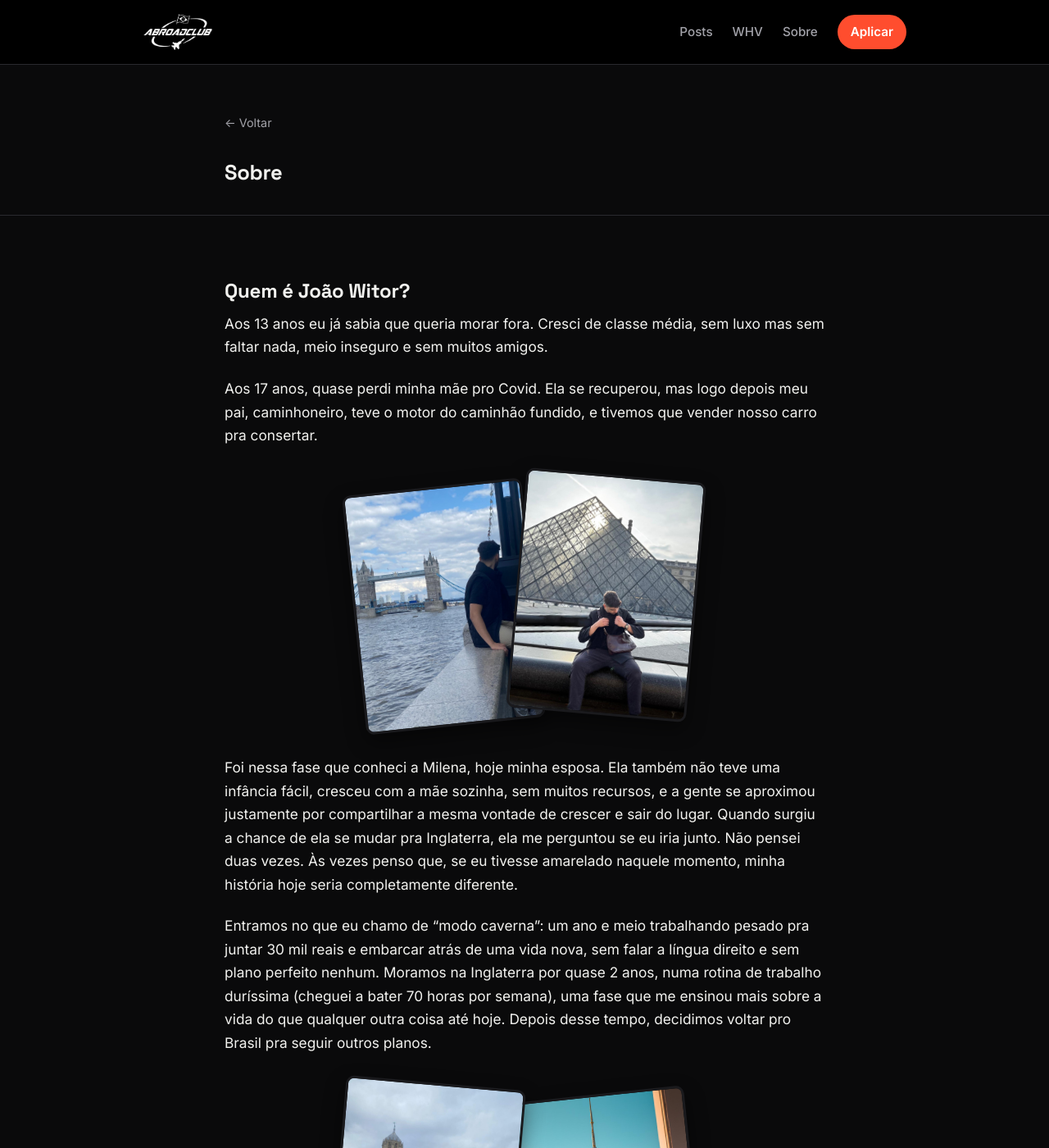
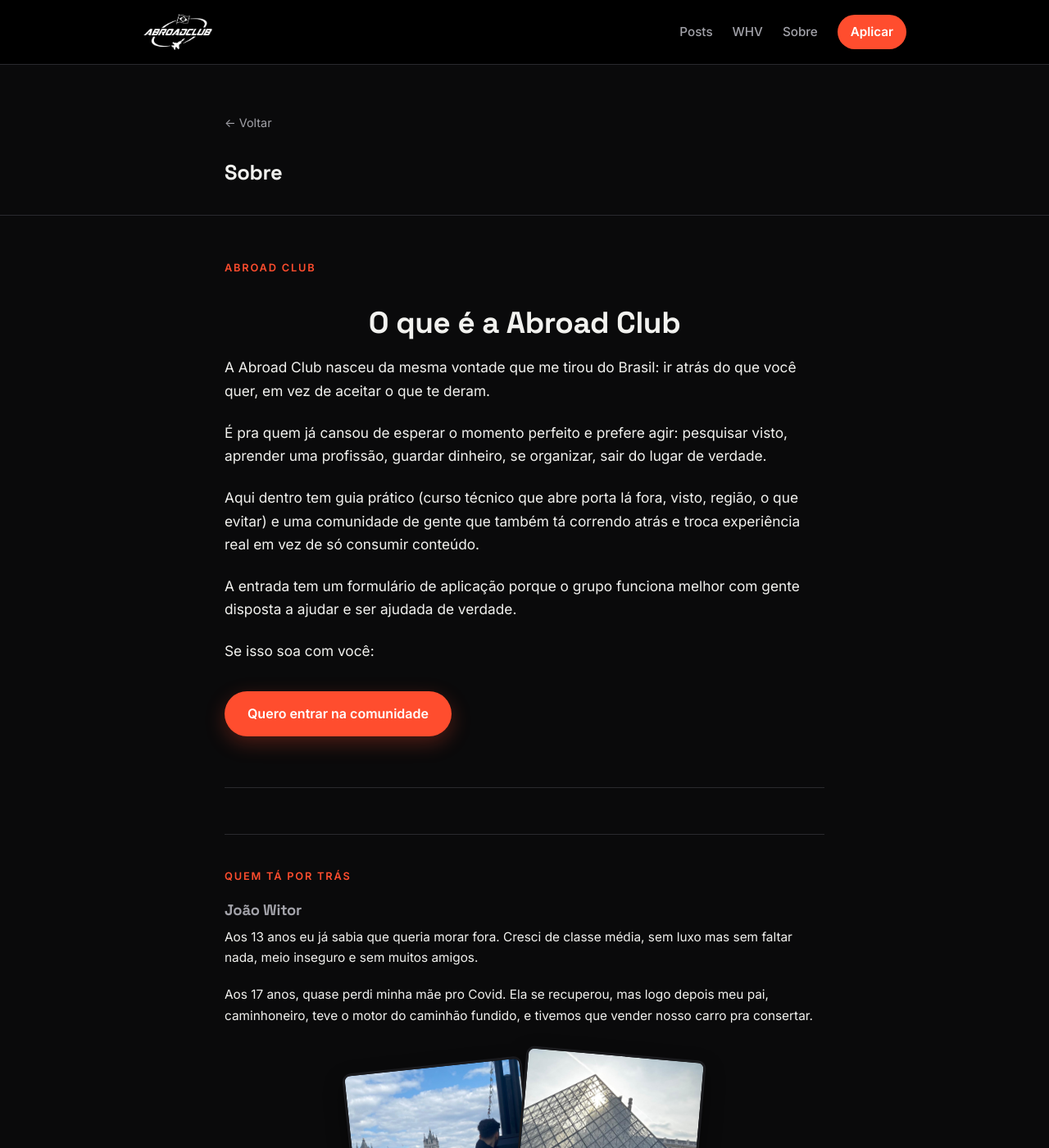
Before and after one commit to abroadclub/abroadclub.github.io, a Jekyll site: the page built from about.md, in a window 1280 px wide and 1400 px high. Shown: the whole window at 82% size. Built offline with Jekyll 4.4.1, drawn with Linux system fonts in a browser that asks for light colours; some of the changed text lies outside the part shown.

Commit message:
Inverte prioridade na pagina Sobre: Abroad Club em destaque, bio do Joao mais discreta no final

```diff
--- a/about.md
+++ b/about.md
@@ -4,7 +4,29 @@
 permalink: /sobre/
 ---
 
-## Quem é João Witor?
+<div class="feature-block" markdown="1">
+<span class="eyebrow">Abroad Club</span>
+
+## O que é a Abroad Club
+
+A Abroad Club nasceu da mesma vontade que me tirou do Brasil: ir atrás do que você quer, em vez de aceitar o que te deram.
+
+É pra quem já cansou de esperar o momento perfeito e prefere agir: pesquisar visto, aprender uma profissão, guardar dinheiro, se organizar, sair do lugar de verdade.
+
+Aqui dentro tem guia prático (curso técnico que abre porta lá fora, visto, região, o que evitar) e uma comunidade de gente que também tá correndo atrás e troca experiência real em vez de só consumir conteúdo.
+
+A entrada tem um formulário de aplicação porque o grupo funciona melhor com gente disposta a ajudar e ser ajudada de verdade.
+
+Se isso soa com você:
+
+<a class="btn-cta" href="{{ '/aplicar/' | relative_url }}">Quero entrar na comunidade</a>
+
+</div>
+
+<div class="founder-block" markdown="1">
+<span class="eyebrow">Quem tá por trás</span>
+
+## João Witor
 
 Aos 13 anos eu já sabia que queria morar fora. Cresci de classe média, sem luxo mas sem faltar nada, meio inseguro e sem muitos amigos.
 
@@ -52,16 +74,4 @@
   <img src="{{ '/assets/about/joao-casamento-02.jpg' | relative_url }}" alt="Pedido de casamento em Paris" loading="lazy">
 </div>
 
-## O que é a Abroad Club
-
-A Abroad Club nasceu da mesma vontade que me tirou do Brasil: ir atrás do que você quer, em vez de aceitar o que te deram.
-
-É pra quem já cansou de esperar o momento perfeito e prefere agir: pesquisar visto, aprender uma profissão, guardar dinheiro, se organizar, sair do lugar de verdade.
-
-Aqui dentro tem guia prático (curso técnico que abre porta lá fora, visto, região, o que evitar) e uma comunidade de gente que também tá correndo atrás e troca experiência real em vez de só consumir conteúdo.
-
-A entrada tem um formulário de aplicação porque o grupo funciona melhor com gente disposta a ajudar e ser ajudada de verdade.
-
-Se isso soa com você:
-
-<a class="btn-cta" href="{{ '/aplicar/' | relative_url }}">Quero entrar na comunidade</a>
+</div>
--- a/assets/css/main.css
+++ b/assets/css/main.css
@@ -124,7 +124,7 @@
   text-align: center;
 }
 
-.hero .eyebrow {
+.eyebrow {
   display: inline-block;
   color: var(--accent);
   font-weight: 600;
@@ -357,6 +357,49 @@
 
 .back-link:hover { color: var(--accent); }
 
+/* ---- Featured block (e.g. "O que é a Abroad Club") ---- */
+.feature-block {
+  text-align: center;
+  padding: 8px 0 40px;
+  margin-bottom: 40px;
+  border-bottom: 1px solid var(--border);
+}
+
+.feature-block h2 {
+  font-size: clamp(1.7rem, 6vw, 2.3rem);
+  margin-top: 0;
+}
+
+.feature-block p {
+  text-align: left;
+}
+
+.feature-block .btn-cta {
+  margin-top: 12px;
+}
+
+/* ---- Founder block (discreet, tucked at the bottom of the page) ---- */
+.founder-block {
+  margin-top: 56px;
+  padding-top: 40px;
+  border-top: 1px solid var(--border);
+}
+
+.founder-block .eyebrow {
+  display: block;
+  text-align: left;
+}
+
+.founder-block h2 {
+  font-size: 1.15rem;
+  color: var(--text-muted);
+  margin-top: 0;
+}
+
+.founder-block p {
+  font-size: 0.96rem;
+}
+
 /* ---- Rich content: lists & tables ---- */
 .article-body ul,
 .article-body ol {
```
